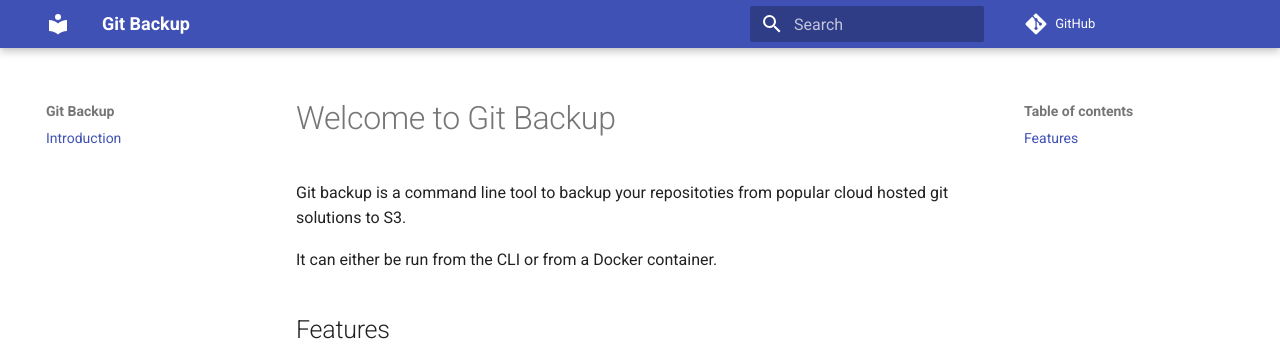
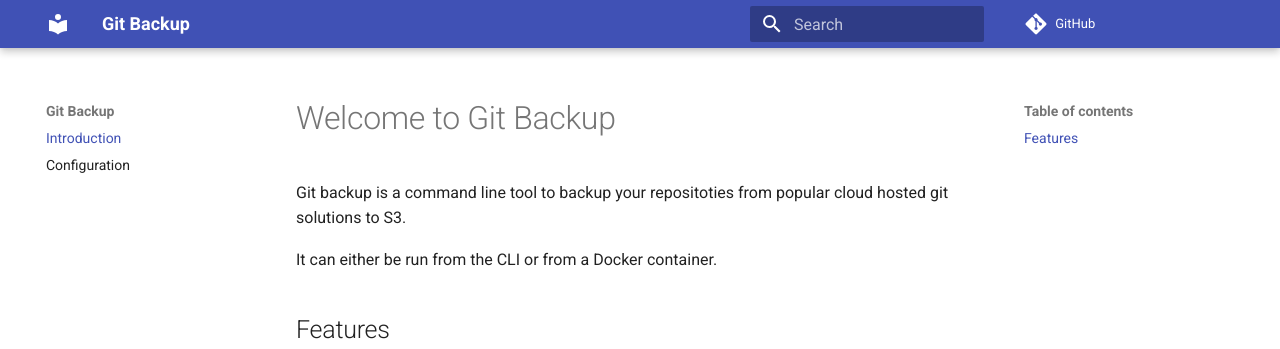
Before and after one commit to ohheyrj/git-backup, an MkDocs documentation site: the page built from docs/index.md, in a window 1280 px wide. Shown: the top 349 px of the page. Built offline with MkDocs 1.6.1 and Material for MkDocs 9.7.7, drawn with Linux system fonts in a browser that asks for light colours; comment, search, counter and statistics services are not loaded.

Commit message:
docs: updated docs

```diff
--- a/mkdocs.yml
+++ b/mkdocs.yml
@@ -5,6 +5,6 @@ repo_url: https://github.com/ohheyrj/git-backup
 
 nav:
   - Introduction: 'index.md'
-
+  - Configuration: 'configuration.md'
 theme:
   name: material
```
